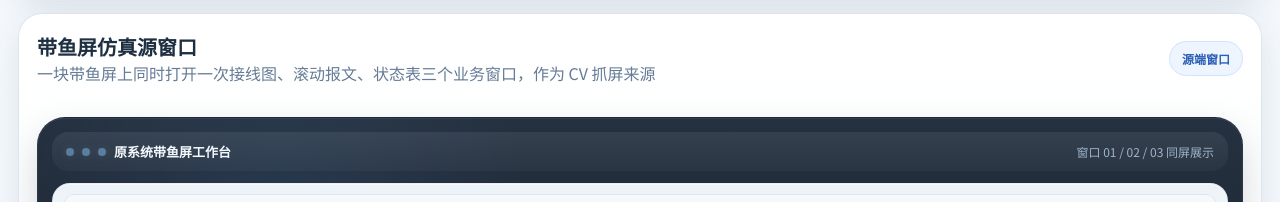
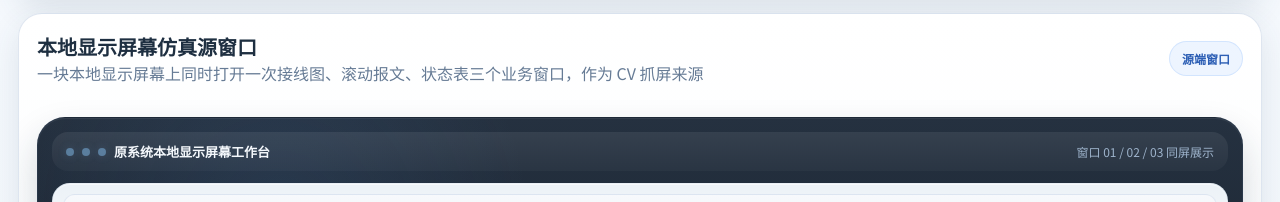
Before and after one commit to Pyruvate-ML/substation-cv-demo, a plain HTML site: page index.html in a window 1280 px wide. Shown: the part 1999-2201 px from the top of the page. Drawn offline with Linux system fonts and the light colour scheme.

Commit message:
Replace ultrawide wording with local display screen

```diff
--- a/index.html
+++ b/index.html
@@ -19,11 +19,11 @@
           <p class="eyebrow">业务演示版 / 面向黑盒监控系统视觉接入</p>
           <h1>变电站黑盒报文视觉识别平台</h1>
           <p class="hero-copy">
-            面向无开放接口、不可直接对接的保密监控系统，通过视觉识别方式采集带鱼屏上三个业务窗口中的关键信息，统一还原站内设备状态、异常变化和处置线索，便于向业务侧直观说明方案价值。
+            面向无开放接口、不可直接对接的保密监控系统，通过视觉识别方式采集本地显示屏幕上三个业务窗口中的关键信息，统一还原站内设备状态、异常变化和处置线索，便于向业务侧直观说明方案价值。
           </p>
           <div class="hero-ribbon">
             <span>业务价值：不改原系统，也能拿到设备状态</span>
-            <span>展示重点：带鱼屏三窗口抓取、CV 识别、统一状态还原</span>
+            <span>展示重点：本地显示屏幕三窗口抓取、CV 识别、统一状态还原</span>
           </div>
         </div>
 
@@ -110,8 +110,8 @@
       <section class="ultrawide-section card">
         <div class="section-head">
           <div>
-            <h2>带鱼屏仿真源窗口</h2>
-            <p class="section-subtitle">一块带鱼屏上同时打开一次接线图、滚动报文、状态表三个业务窗口，作为 CV 抓屏来源</p>
+            <h2>本地显示屏幕仿真源窗口</h2>
+            <p class="section-subtitle">一块本地显示屏幕上同时打开一次接线图、滚动报文、状态表三个业务窗口，作为 CV 抓屏来源</p>
           </div>
           <span class="badge">源端窗口</span>
         </div>
@@ -121,7 +121,7 @@
               <span class="screen-dot"></span>
               <span class="screen-dot"></span>
               <span class="screen-dot"></span>
-              <strong>原系统带鱼屏工作台</strong>
+              <strong>原系统本地显示屏幕工作台</strong>
             </div>
             <div class="ultrawide-meta">窗口 01 / 02 / 03 同屏展示</div>
           </div>
```
